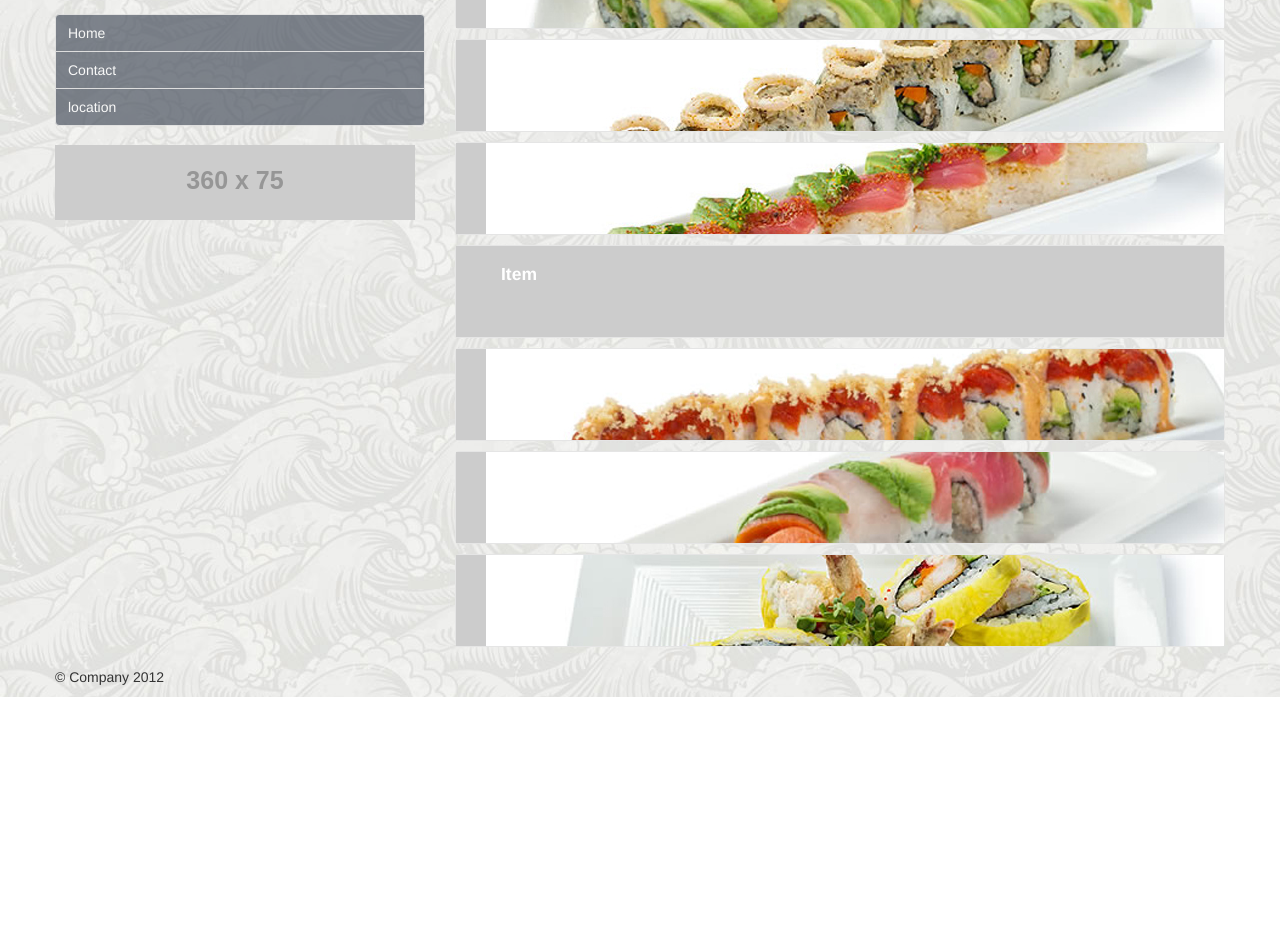
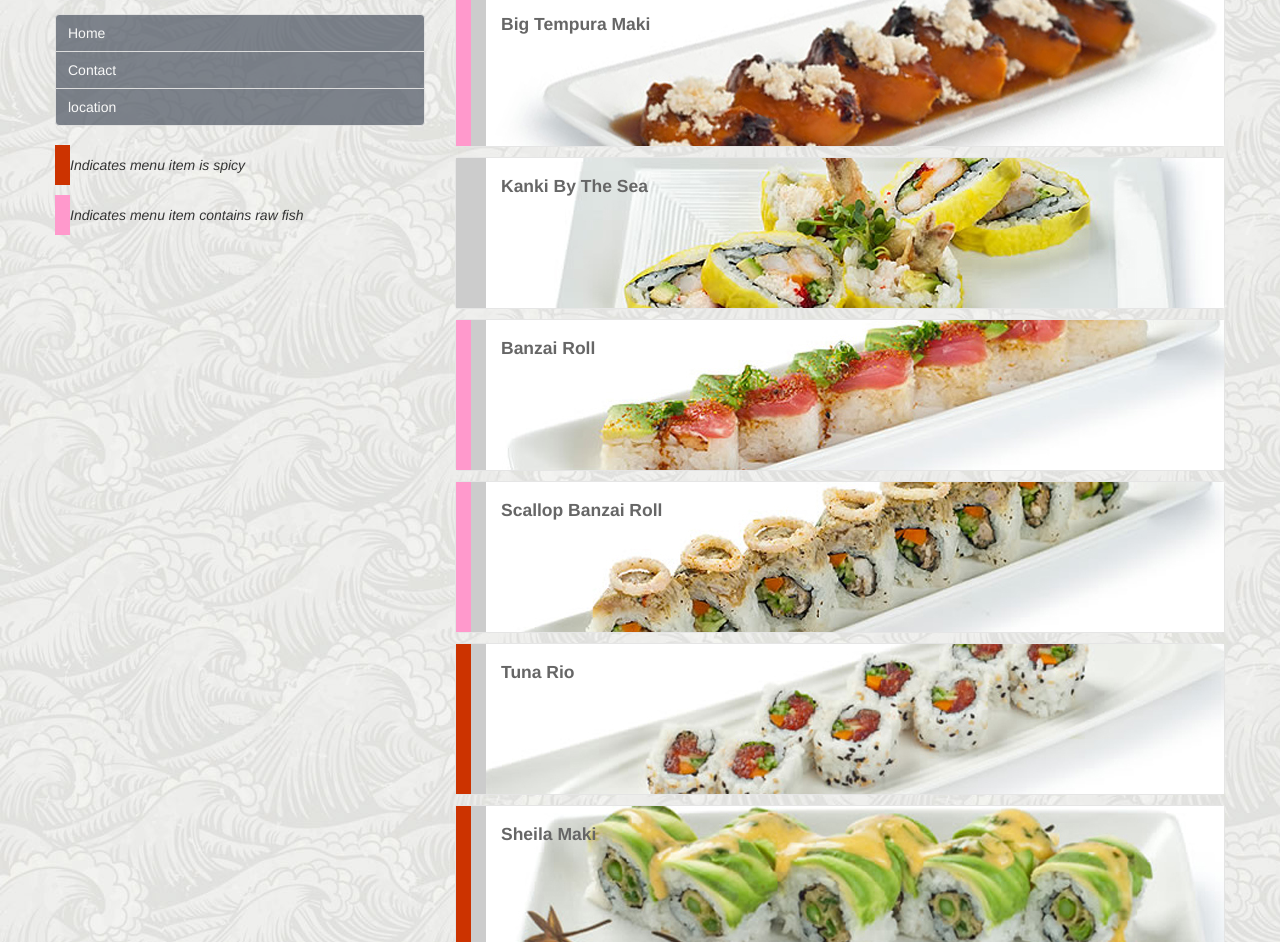
Before and after one commit to bidwell/P2-Sushi-Menu, a plain HTML site: page index.html in a window 1280 px wide. Shown: the part 407-1349 px from the top of the page. Before the commit the page ends 1104 px from the top, so only its background shows below. Drawn offline with nearby package versions, Linux system fonts and the light colour scheme; placeholder pictures from the web are drawn by us.

Commit message:
adding legend and content

```diff
--- a/assets/css/style.css
+++ b/assets/css/style.css
@@ -22,9 +22,8 @@ body {
 
 	}
 .accordion-toggle {
-
-	height: 75px;
-	color: white;
+	height: 134px;
+	color: #666;
 	font-weight:600;
 	margin-left: 30px;
 
@@ -39,16 +38,29 @@ body {
 	color:#FFFFFF;
 
 }
+.legend {
+	height: 50px;
+	width: 370px;
+
+
+	}
+.legend p {
+	padding-top: 10px;
+
+
+	}
 .spicy {
-	height:92px;
+	height:150px;
 	width:15px;
-	background-color:#990000;
+	background-color:#C30;
+	float:left;
 
 	}
 .raw {
-	height:92px;
+	height:150px;
 	width:15px;
 	background-color: #F9C;
+	float:left;
 
 	}
 
@@ -58,26 +70,33 @@ body {
 	color: white;
 }
 .prodImageOne {
-	background-image: url(../img/one.jpg);
+	background: url(../img/one.jpg) no-repeat;
 }
 .prodImageTwo{
-	background-image: url(../img/two.jpg);
+	background: url(../img/two.jpg) no-repeat;
 }
 .prodImageThree {
-	background-image: url(../img/three.jpg);
+	background: url(../img/three.jpg) no-repeat;
 }
 .prodImageFour {
-	background-image: url(../img/four.jpg);
+	background: url(../img/four.jpg) no-repeat;
 }
 .prodImageFive {
-	background-image: url(../img/five.jpg);
+	background: url(../img/five.jpg) no-repeat;
 }
 .prodImageSix {
-	background-image: url(../img/six.jpg);
+	background: url(../img/six.jpg) no-repeat;
 }
 .prodImageSeven {
-	background-image: url(../img/seven.jpg);
+	background: url(../img/seven.jpg) no-repeat;
 }
 .prodImageEight {
-	background-image: url(../img/eight.jpg);
+	background: url(../img/eight.jpg) no-repeat;
 }
+.cl {
+	clear:left;
+}
+.sm {
+	height: 40px;
+
+	}
--- a/index.html
+++ b/index.html
@@ -21,10 +21,6 @@
     </style>
   </head>
   <body>
-  	<header>
-
-    </header>
-
         <div class="container">
 
         	<div class="row">
@@ -39,7 +35,13 @@
                     </nav>
 
                   	<div>
-              			<img src="http://placehold.it/360x75" alt="legend"/>
+                    	<div class="legend">
+                        	<div class="spicy sm"></div><em><p>Indicates menu item is spicy</p></em>
+                        </div>
+                        <div class="legend cl">
+                        	<div class="raw sm"></div><em><p>Indicates menu item contains raw fish</p></em>
+                        </div>
+
                		</div>
             	</div>
 
@@ -51,107 +53,126 @@
                         <div class="accordion" id="accordion1">
                             <div class="accordion-group">
                                 <div class="accordion-heading">
-                                	<div class="spicy pull-left"></div>
                                     <div class="raw pull-left"></div>
-                                    <a class="accordion-toggle prodImageOne" data-toggle="collapse" data-parent="#accordion1" href="#collapseOne">
-                                        <h4>Item</h4>
+                                    <a class="accordion-toggle prodImageSeven" data-toggle="collapse" data-parent="#accordion1" href="#collapseOne">
+                                        <h4>Spiral Ecstasy Roll</h4>
                                     </a>
 
                                 </div>
                                     <div id="collapseOne" class="accordion-body collapse">
                                         <div class="accordion-inner">
-                                            List of ingredients : Anim pariatur cliche...
+                                         	<p>Shrimp, crab stick and avocado rolled with salmon, yellowtail and tuna</p>
+                                            <em><p>$11.00</p></em>
                                         </div>
                                     </div>
                             </div>
 
                             <div class="accordion-group">
                                 <div class="accordion-heading">
-                                    <a class="accordion-toggle prodImageTwo" data-toggle="collapse" data-parent="#accordion1" href="#collapseTwo">
-                                        <h4>Item</h4>
+                                	<div class="raw pull-left"></div>
+                                    <a class="accordion-toggle prodImageFive" data-toggle="collapse" data-parent="#accordion1" href="#collapseTwo">
+                                        <h4>Big Tempura Maki</h4>
                                     </a>
                                 </div>
                                     <div id="collapseTwo" class="accordion-body collapse">
                                         <div class="accordion-inner">
-                                            List of ingredients : Anim pariatur cliche...
+                                         	<p>Shrimp, crab stick, chef’s choice of fish and avocado batter fried together and
+wrapped in rice and nori</p>
+                                          	<em><p>$10.00</p></em>
                                         </div>
                                     </div>
                             </div>
 
                              <div class="accordion-group">
                                 <div class="accordion-heading">
-                                    <a class="accordion-toggle prodImageThree" data-toggle="collapse" data-parent="#accordion1" href="#collapseThree">
-                                        <h4>Item</h4>
+                                    <a class="accordion-toggle prodImageEight" data-toggle="collapse" data-parent="#accordion1" href="#collapseThree">
+                                        <h4>Kanki By The Sea</h4>
                                     </a>
                                 </div>
                                     <div id="collapseThree" class="accordion-body collapse">
                                         <div class="accordion-inner">
-                                            List of ingredients : Anim pariatur cliche...
+                                        	<p>Eel and avocado rolled in crab stick and tobiko, served on a bed of seaweed
+salad with a cream sauce</p>
+                                            <em><p>$10.00</p></em>
+
                                         </div>
                                     </div>
                             </div>
 
                              <div class="accordion-group">
                                 <div class="accordion-heading">
+                                	<div class="raw pull-left"></div>
                                     <a class="accordion-toggle prodImageFour" data-toggle="collapse" data-parent="#accordion1" href="#collapseFour">
-                                        <h4>Item</h4>
+                                        <h4>Banzai Roll</h4>
                                     </a>
                                 </div>
                                     <div id="collapseFour" class="accordion-body collapse">
                                         <div class="accordion-inner">
-                                            List of ingredients : Anim pariatur cliche...
+                                            <p>Salmon, eel, octopus and avocado</p>
+                                            <em><p>$11.00</p></em>
                                         </div>
                                     </div>
                             </div>
 
                              <div class="accordion-group">
                                 <div class="accordion-heading">
-                                    <a class="accordion-toggle prodImageFive" data-toggle="collapse" data-parent="#accordion1" href="#collapseFive">
-                                        <h4>Item</h4>
+                                	<div class="raw pull-left"></div>
+                                    <a class="accordion-toggle prodImageThree" data-toggle="collapse" data-parent="#accordion1" href="#collapseFive">
+                                        <h4>Scallop Banzai Roll</h4>
                                     </a>
                                 </div>
                                     <div id="collapseFive" class="accordion-body collapse">
                                         <div class="accordion-inner">
-                                            List of ingredients : Anim pariatur cliche...
+                                           <p>Salmon, eel, scallop and avocado</p>
+                                            <em><p>$12.00</p></em>
                                         </div>
                                     </div>
                             </div>
 
                              <div class="accordion-group">
                                 <div class="accordion-heading">
-                                    <a class="accordion-toggle prodImageSix" data-toggle="collapse" data-parent="#accordion1" href="#collapseSix">
-                                        <h4>Item</h4>
+                                	<div class="spicy pull-left"></div>
+                                    <a class="accordion-toggle prodImageOne" data-toggle="collapse" data-parent="#accordion1" href="#collapseSix">
+                                        <h4>Tuna Rio</h4>
                                     </a>
                                 </div>
                                     <div id="collapseSix" class="accordion-body collapse">
                                         <div class="accordion-inner">
-                                            List of ingredients : Anim pariatur cliche...
+                                            <p>Shrimp tempura, cream cheese, and spicy mayo in a reverse roll with tuna,
+baked and topped with hot sauce aand jalapeños</p>
+                                            <em><p>$12.00</p></em>
                                         </div>
                                     </div>
                             </div>
 
                              <div class="accordion-group">
                                 <div class="accordion-heading">
-                                    <a class="accordion-toggle prodImageSeven" data-toggle="collapse" data-parent="#accordion1" href="#collapseSeven">
-                                        <h4>Item</h4>
+                                	<div class="spicy pull-left"></div>
+                                    <a class="accordion-toggle prodImageTwo" data-toggle="collapse" data-parent="#accordion1" href="#collapseSeven">
+                                        <h4>Sheila Maki</h4>
                                     </a>
                                 </div>
                                     <div id="collapseSeven" class="accordion-body collapse">
                                         <div class="accordion-inner">
-                                            List of ingredients : Anim pariatur cliche...
+                                            <p>Butterfish, crab stick, avocado, masago and spicy mayo in a reverse roll layered
+with tempura drops and seasoned sweet soy</p>
+                                            <em><p>$7.00</p></em>
                                         </div>
                                     </div>
                             </div>
 
                              <div class="accordion-group">
                                 <div class="accordion-heading">
-                                    <a class="accordion-toggle prodImageEight" data-toggle="collapse" data-parent="#accordion1" href="#collapseEight">
-                                        <h4>Item</h4>
+                                	<div class="spicy pull-left"></div>
+                                    <a class="accordion-toggle prodImageSix" data-toggle="collapse" data-parent="#accordion1" href="#collapseEight">
+                                        <h4>Volcano Roll&#8482</h4>
                                     </a>
                                 </div>
                                     <div id="collapseEight" class="accordion-body collapse">
                                         <div class="accordion-inner">
-                                            List of ingredients : Anim pariatur cliche...
+                                            <p>Crab stick, avocado and cream cheese rolled and covered with a unique spicy
+lava sauce</p>
+                                            <em><p>$11.50</p></em>
                                         </div>
                                     </div>
                             </div>
```
Also changed, not shown: assets/img/FSBPABU600x347.jpg (added), assets/img/bar6.jpg (deleted), assets/img/five.jpg (added), assets/img/gulf_crossing.jpg (deleted), 1 other file.
